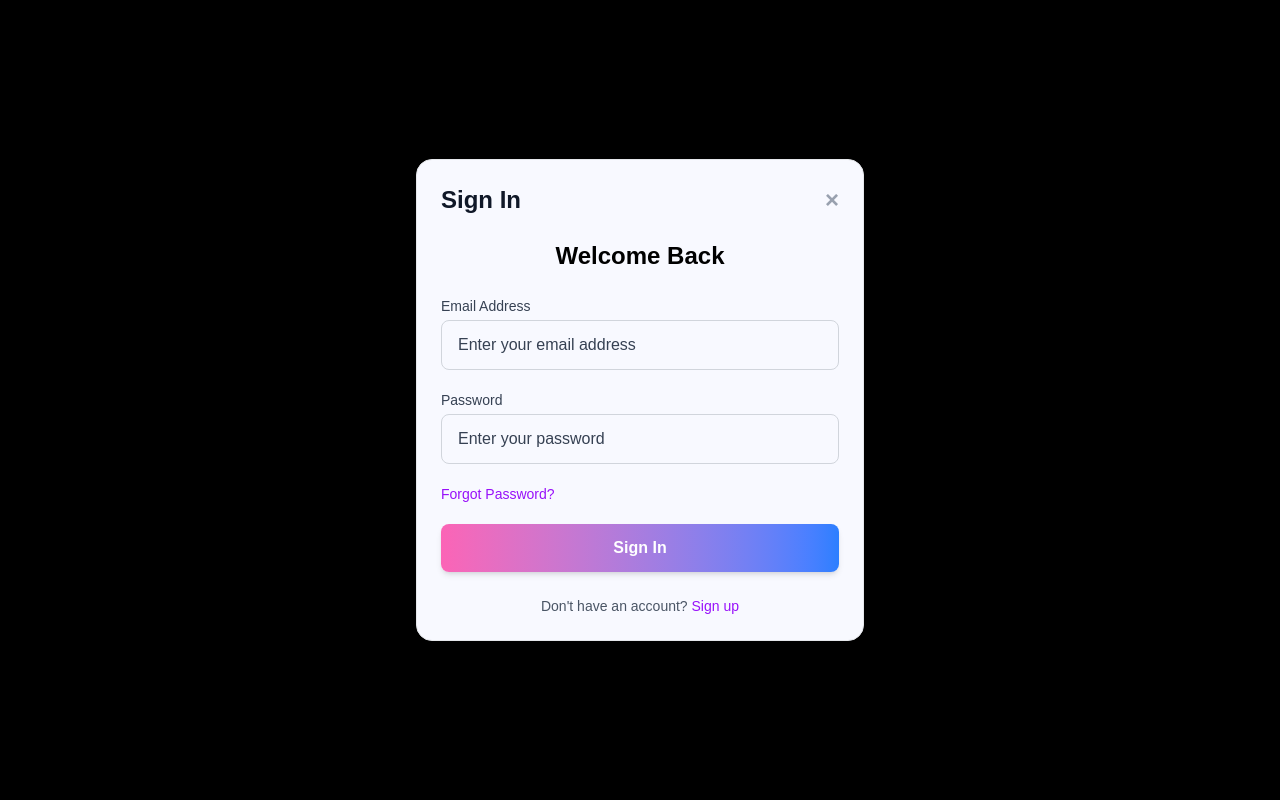
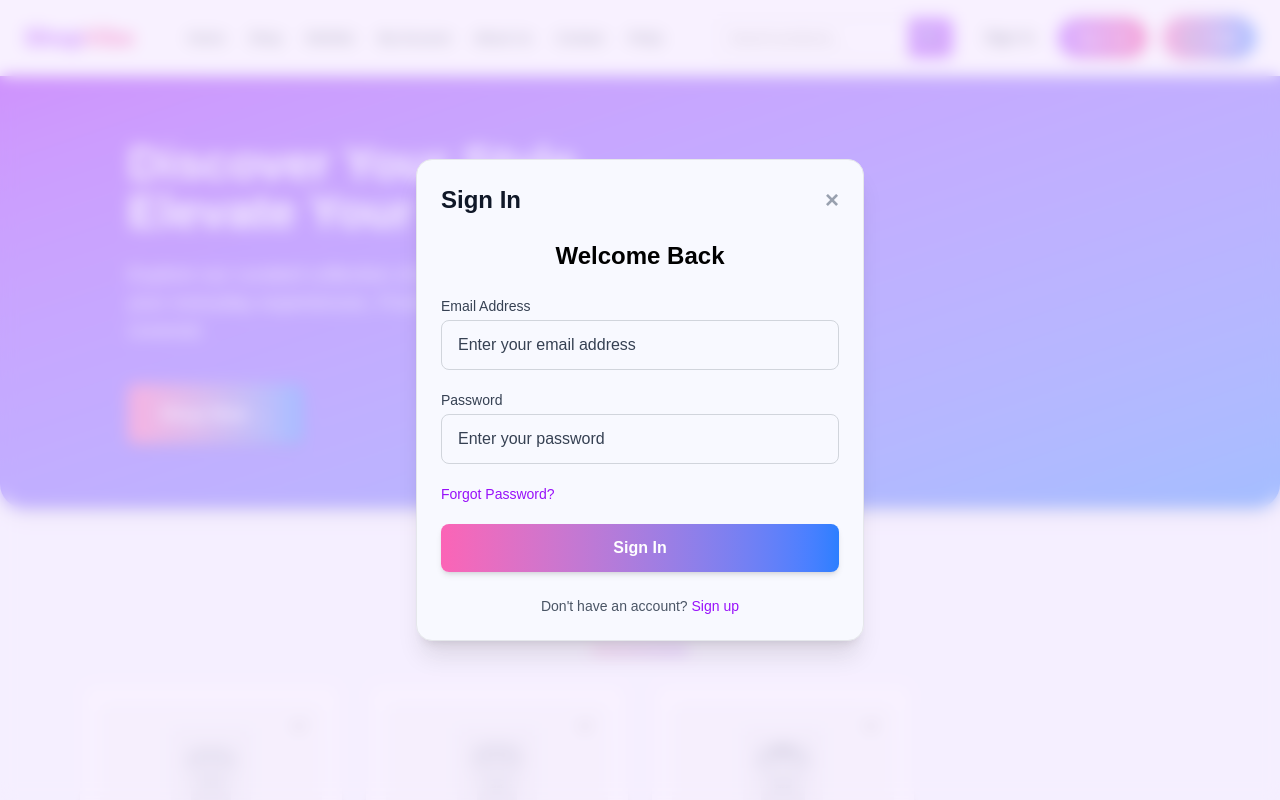
Before and after one commit to Yassen717/ShopVipe, a Next.js app: page / in a window 1280 px wide. Both pictures are taken after a click on the button "Sign In". Shown: the top 800 px of the page. Built offline with nearby package versions, Linux system fonts and the light colour scheme; no server answers.

Commit message:
fix: update auth modal background to match website theme
- Changed from dark black overlay to light purple background
- Added backdrop blur effect for modern glass-morphism look
- Background now consistent with site's purple theme (#8B5CF6)
- Improved visual consistency across authentication pages

```diff
--- a/app/components/auth/AuthModal.tsx
+++ b/app/components/auth/AuthModal.tsx
@@ -58,7 +58,7 @@
   };
 
   return (
-    <div className="fixed inset-0 bg-black bg-opacity-50 flex items-center justify-center z-50 p-4">
+    <div className="fixed inset-0 bg-purple-100/60 backdrop-blur-sm flex items-center justify-center z-50 p-4">
       <div className="bg-[#f8f9ff] rounded-2xl shadow-xl max-w-md w-full max-h-[90vh] overflow-y-auto border border-gray-200">
         <div className="p-6">
           <div className="flex justify-between items-center mb-6">
```
